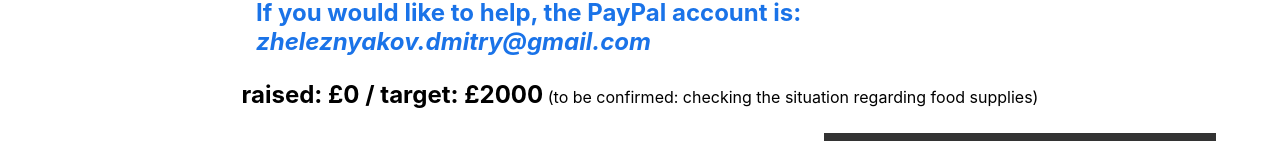
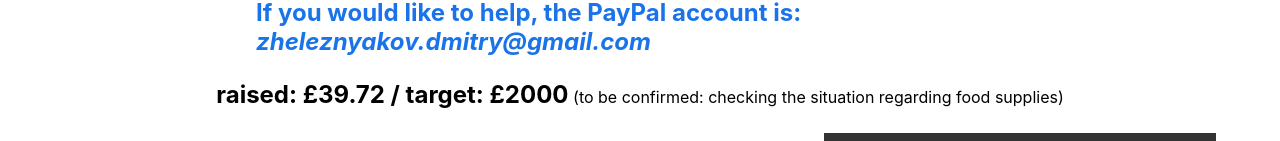
Before and after one commit to dzheleznyakov/donaitons, a React (Create React App) app: page / in a window 1280 px wide. Shown: the part 389-530 px from the top of the page. Built offline with nearby package versions, Linux system fonts and the light colour scheme; grey boxes are pictures that could not be loaded.

Commit message:
Update progress

```diff
--- a/src/components/ProgressBar.js
+++ b/src/components/ProgressBar.js
@@ -2,7 +2,7 @@ import classes from './ProgressBar.module.css'
 
 const ProgressBar = () => {
     const goal = 2000;
-    const current = 0;
+    const current = 39.72;
 
     const ratio = current / goal;
 
```
